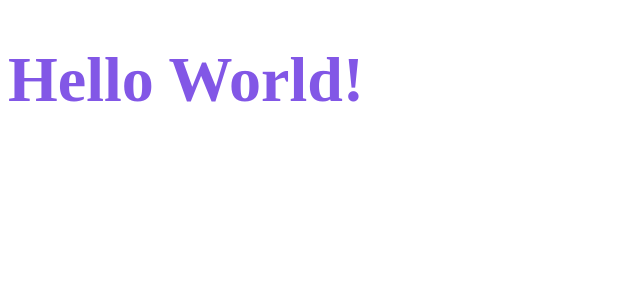
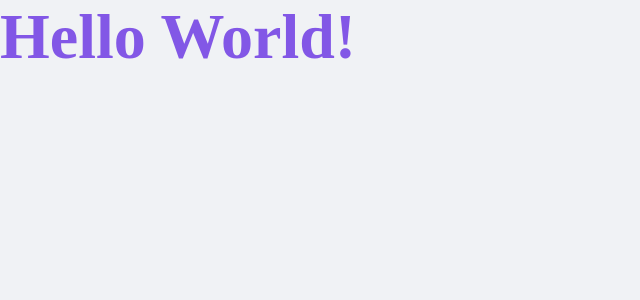
Before and after one commit to Diegodossantos23/finance-control, a React (Create React App) app: page / in a window 1280 px wide. Shown: the top 300 px of the page, without its empty margins (0-640 px from the left). Built offline with nearby package versions, Linux system fonts and the light colour scheme.

Commit message:
featured: create global styles

```diff
--- a/public/index.html
+++ b/public/index.html
@@ -3,7 +3,7 @@
   <head>
     <meta charset="utf-8" />
     <meta name="viewport" content="width=device-width, initial-scale=1" />
-
+    <link rel="shortcut icon" href="favicon.png" type="image/png"/>
     <title>Finance Control</title>
   </head>
   <body>
--- a/src/App.tsx
+++ b/src/App.tsx
@@ -1,4 +1,5 @@
 import styled from 'styled-components';
+import { GlobalStyle } from './styles/global';
 
 const Title = styled.h1`
   font-size: 64px;
@@ -9,6 +10,7 @@
   return (
     <div className="App">
       <Title>Hello World!</Title>
+      <GlobalStyle/>
     </div>
   );
 }
--- /dev/null
+++ b/src/styles/global.ts
@@ -0,0 +1,49 @@
+import { createGlobalStyle } from "styled-components";
+
+// Project Global Styles
+export const GlobalStyle = createGlobalStyle`
+    :root{
+        --background: #f0f2f5;
+        --red: #e52e4d;
+        --blue: #5429cc;
+
+        --blue-light: #6933ff;
+
+        --text-title: #363f5f;
+        --text-body: #969cb3;
+
+        --background: #f0f2f5;
+        --shape: #fff;
+    }
+
+    * {
+        margin: 0;
+        padding: 0;
+        box-sizing: border-box;
+    }
+
+    html {
+        @media (max-width: 1080px) {
+            font-size: 93.75%; // 15px
+        }
+
+        @media (max-width: 720px) {
+            font-size: 87.5%; // 15px
+        }
+    }
+
+    body {
+        background: var(--background);
+        -webkit-font-smoothing: antialiased; // better font details
+    }
+
+    button {
+        cursor: pointer;
+    }
+
+    [disabled] {
+        opacity: 0.6;
+        cursor: not-allowed;
+    }
+
+`;
```
Also changed, not shown: public/favicon.png (renamed from src/assets/favicon.png).
